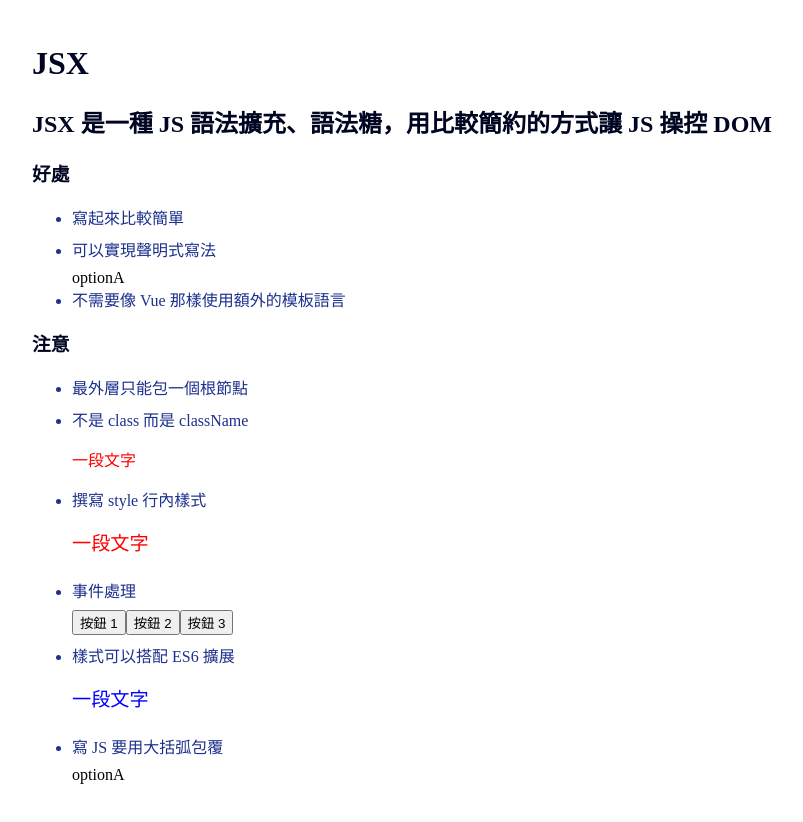
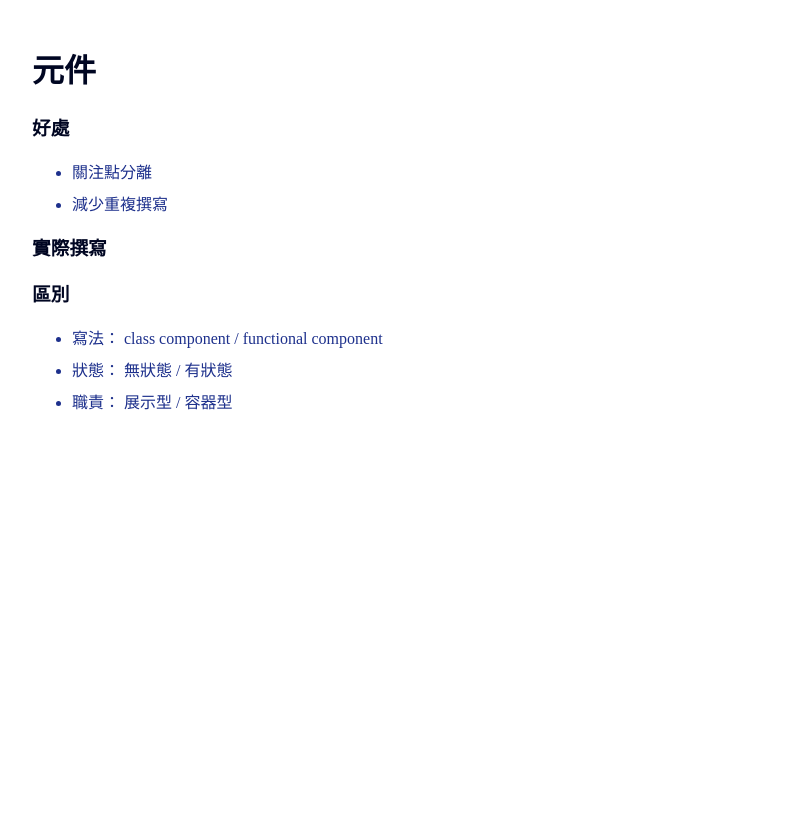
Before and after one commit to vvvvvvii/Ironman, a React (Create React App) app: page / in a window 1280 px wide. Shown: the whole page, without its empty margins (24-827 px from the left). After the commit the page ends 800 px from the top, so only its background shows below. Built offline with nearby package versions, Linux system fonts and the light colour scheme.

Commit message:
課前準備

```diff
--- a/src/App.js
+++ b/src/App.js
@@ -1,9 +1,9 @@
-import JSX from './components/jsxExample';
+import ComponentExample  from './components/ComponentExample';
 
 function App() {
   return (
     <div className="App">
-      <JSX/>
+      <ComponentExample/>
     </div>
   );
 }
--- /dev/null
+++ b/src/components/ComponentExample.js
@@ -0,0 +1,23 @@
+import React from 'react'
+
+function ComponentExample() {
+  return (
+    <div>
+      <h1>元件</h1>
+      <h3>好處</h3>
+      <ul>
+        <li>關注點分離</li>
+        <li>減少重複撰寫</li>
+      </ul>
+      <h3>實際撰寫</h3>
+      <h3>區別</h3>
+      <ul>
+        <li>寫法： class component / functional component</li>
+        <li>狀態： 無狀態 / 有狀態</li>
+        <li>職責： 展示型 / 容器型</li>
+      </ul>
+    </div>
+  )
+}
+
+export default ComponentExample
--- a/src/components/OptionA.js
+++ /dev/null
@@ -1,11 +0,0 @@
-import React from 'react'
-
-function OptionA() {
-  return (
-    <div>
-      optionA
-    </div>
-  )
-}
-
-export default OptionA
--- a/src/components/OptionB.js
+++ /dev/null
@@ -1,11 +0,0 @@
-import React from 'react'
-
-function OptionB() {
-  return (
-    <div>
-      optionB
-    </div>
-  )
-}
-
-export default OptionB
--- a/src/components/jsxExample.js
+++ /dev/null
@@ -1,44 +0,0 @@
-import React from 'react'
-import OptionA from './OptionA'
-import OptionB from './OptionB'
-
-function JsxExample() {
-  let option = 'A'
-  function test1(){
-    console.log('秀出來')
-  }
-  function test2(e){
-    console.log(e)
-  }
-  return (
-    <div>
-      <h1>JSX</h1>
-      <h2>JSX 是一種 JS 語法擴充、語法糖，用比較簡約的方式讓 JS 操控 DOM</h2>
-      <h3>好處</h3>
-      <ul>
-        <li>寫起來比較簡單</li>
-        <li>可以實現聲明式寫法</li>
-        {option==='A'? <OptionA/>: <OptionB/>}
-        <li>不需要像 Vue 那樣使用額外的模板語言</li>
-      </ul>
-      <h3>注意</h3>
-      <ul>
-        <li>最外層只能包一個根節點</li>
-        <li>不是 class 而是 className</li>
-        <p className='text-red'>一段文字</p>
-        <li>撰寫 style 行內樣式</li>
-        <p style={styleObj}>一段文字</p>
-        <li>事件處理</li>
-        <button onClick={test1}>按鈕 1</button>
-        <button onClick={()=>test2('2')}>按鈕 2</button>
-        <button onClick={()=>console.log('秀出來')}>按鈕 3</button>
-        <li>樣式可以搭配 ES6 擴展</li>
-        <p style={{...styleObj, color: 'blue'}}>一段文字</p>
-        <li>寫 JS 要用大括弧包覆</li>
-        {option==='A'? <OptionA/>: <OptionB/>}
-      </ul>
-    </div>
-  )
-}
-const styleObj = {color: 'red', fontSize: '1.2rem', lineHeight: 1.5}
-export default JsxExample
```
